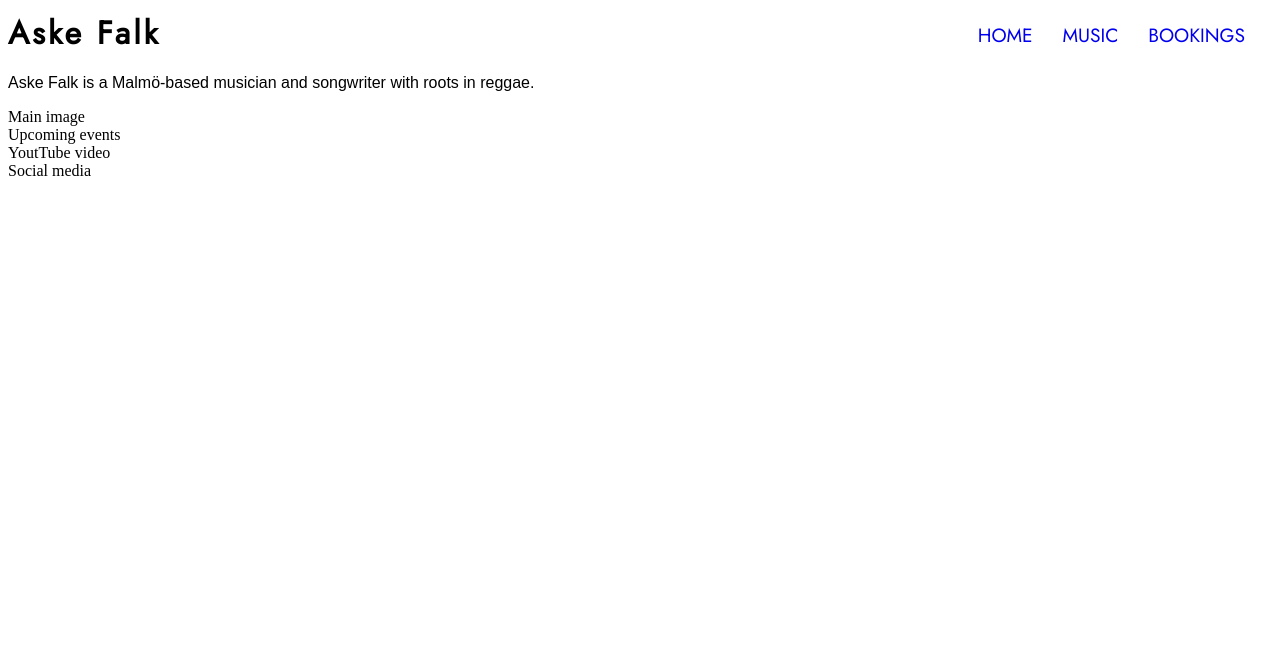
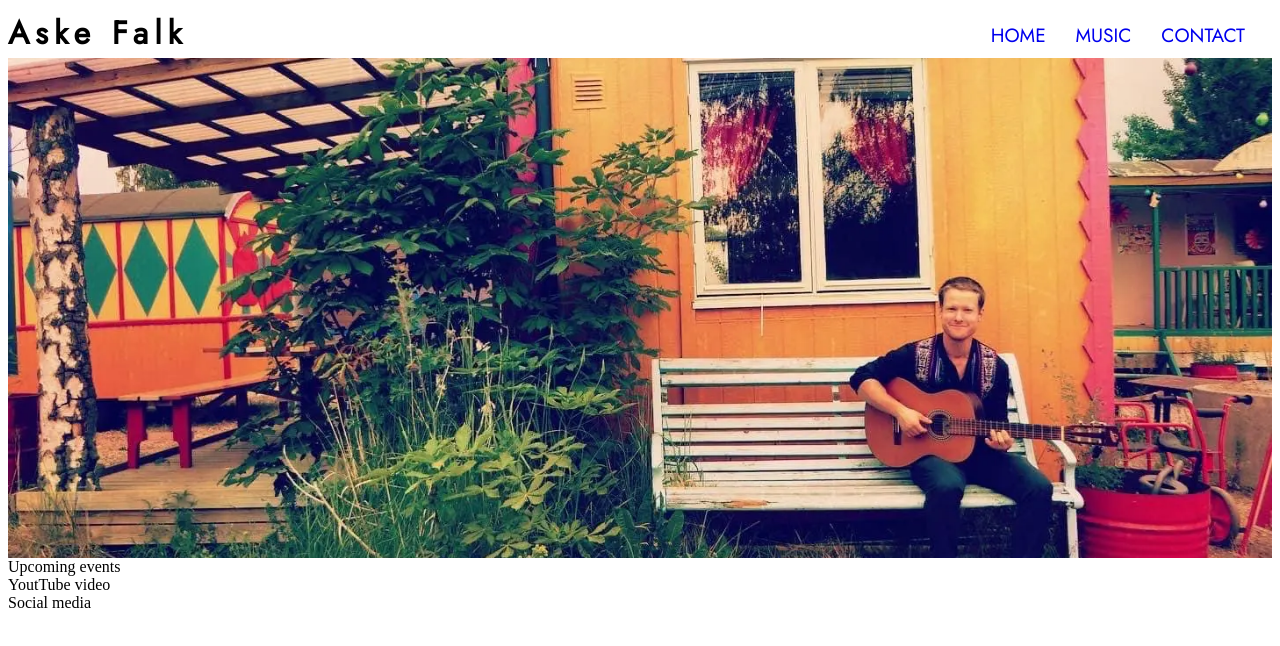
Before and after one commit to Kattis91/upcoming-artist, a plain HTML site: page index.html in a window 1280 px wide. Drawn offline with Linux system fonts and the light colour scheme.

Commit message:
Add background image and some style to it

```diff
--- a/assets/css/style.css
+++ b/assets/css/style.css
@@ -2,7 +2,7 @@
 
 h1 {
     font-family: jost, sans-serif;
-    letter-spacing: 3px;
+    letter-spacing: 6px;
     margin: 0;
     line-height: 50px;
 }
@@ -26,3 +26,12 @@ p {
     text-transform: uppercase;
     font-family: jost, sans-serif;
 }
+
+#background-image {
+    width: 100%;
+    height: 500px;
+    background: url("../images/aske_playing_guitar.webp");
+    background-repeat: no-repeat;
+    background-position: center;
+    background-size: cover;
+}
--- a/index.html
+++ b/index.html
@@ -17,16 +17,15 @@
 <body>
     <header>
         <h1>Aske Falk</h1>
-        <p>Aske Falk is a Malmö-based musician and songwriter with roots in reggae.</p>
         <nav id="menu">
             <a href="index.html">Home</a>
             <a href="#">Music</a>
-            <a href="#">Bookings</a>
+            <a href="#">Contact</a>
         </nav>
     </header>
 
     <section>
-        Main image
+        <div id="background-image"></div>
     </section>
     <section>
         Upcoming events
```
Also changed, not shown: assets/images/aske_playing_guitar.webp (added).
